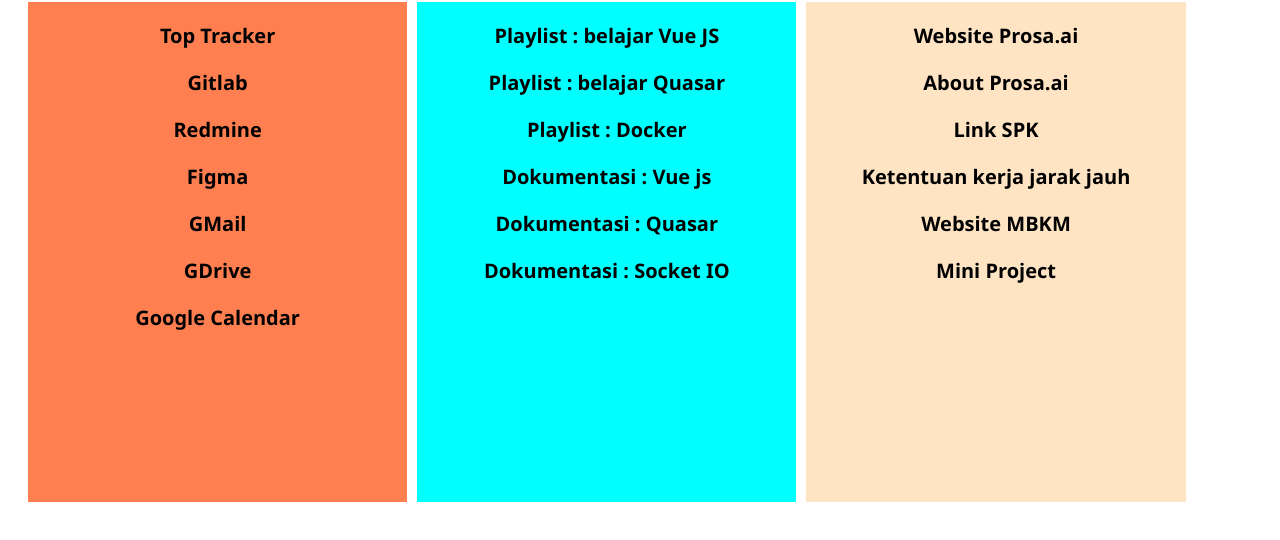
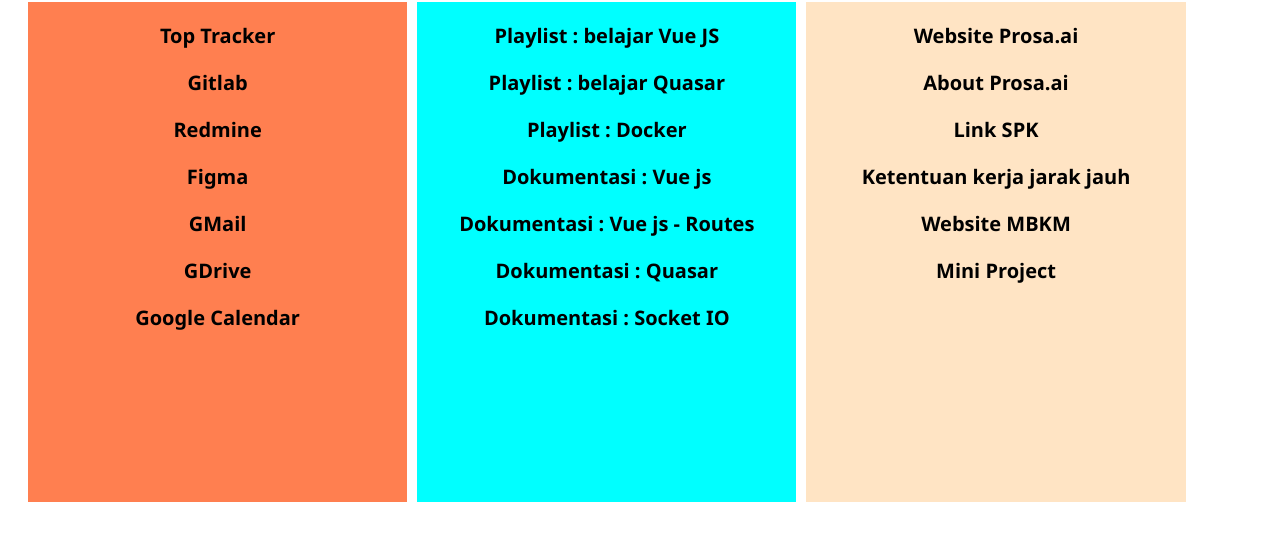
Before and after one commit to Qspc/magang, a plain HTML site: page index.html in a window 1280 px wide. Shown: the part 84-624 px from the top of the page. Drawn offline with Linux system fonts and the light colour scheme.

Commit message:
mini project

```diff
--- a/index.html
+++ b/index.html
@@ -65,6 +65,7 @@
         <p><a target="_blank" href="https://www.youtube.com/watch?v=opmng7llVJ0&list=PLAiDzIdBfy8iu_MZrq3IPuSFcRgCQ0iL0">Playlist : belajar Quasar</a></p>
         <p><a target="_blank" href="https://www.youtube.com/watch?v=KrcHmVzmFN8&list=PL-CtdCApEFH-A7jBmdertzbeACuQWvQao">Playlist : Docker</a></p>
         <p><a target="_blank" href="https://v2.vuejs.org/v2/guide/installation.html">Dokumentasi : Vue js</a></p>
+        <p><a target="_blank" href="https://router.vuejs.org/guide/#javascript">Dokumentasi : Vue js - Routes</a></p>
         <p><a target="_blank" href="https://quasar.dev/">Dokumentasi : Quasar</a></p>
         <p><a target="_blank" href="https://socket.io/">Dokumentasi : Socket IO</a></p>
       </div>
```
